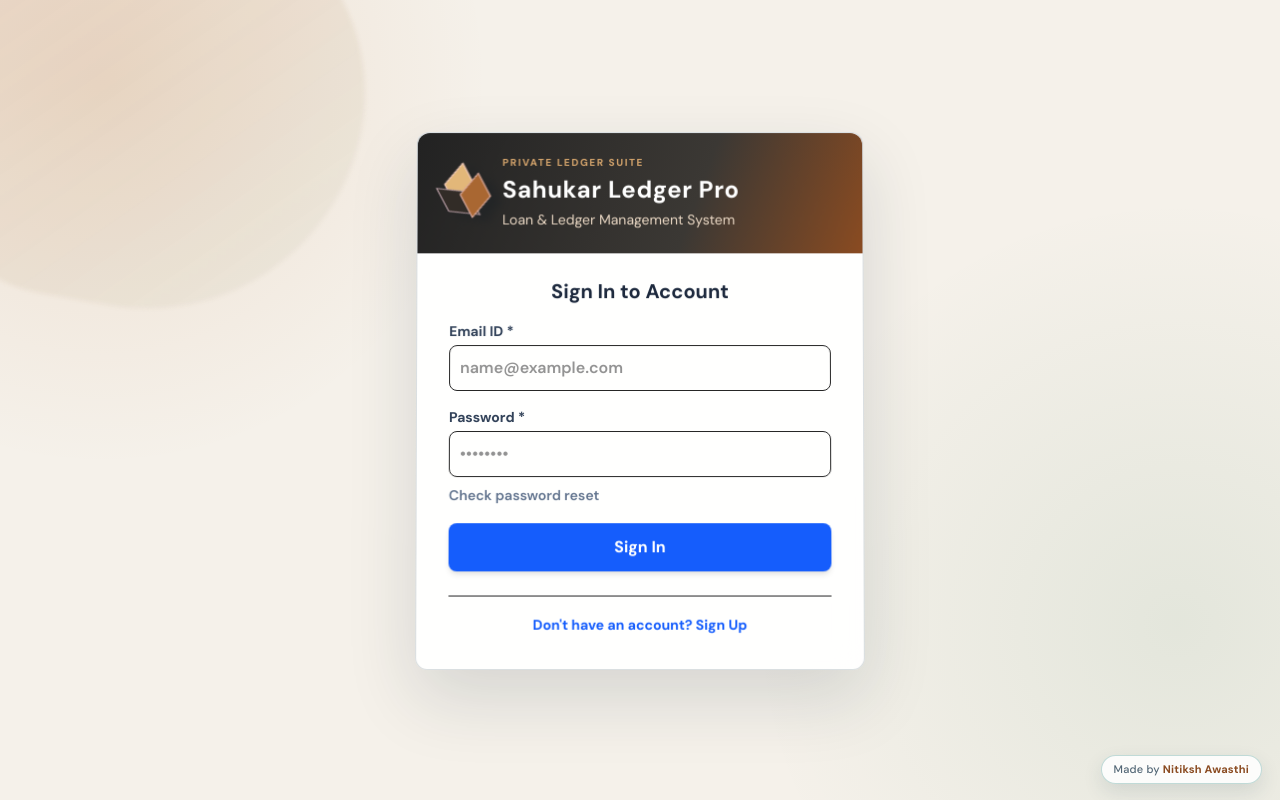
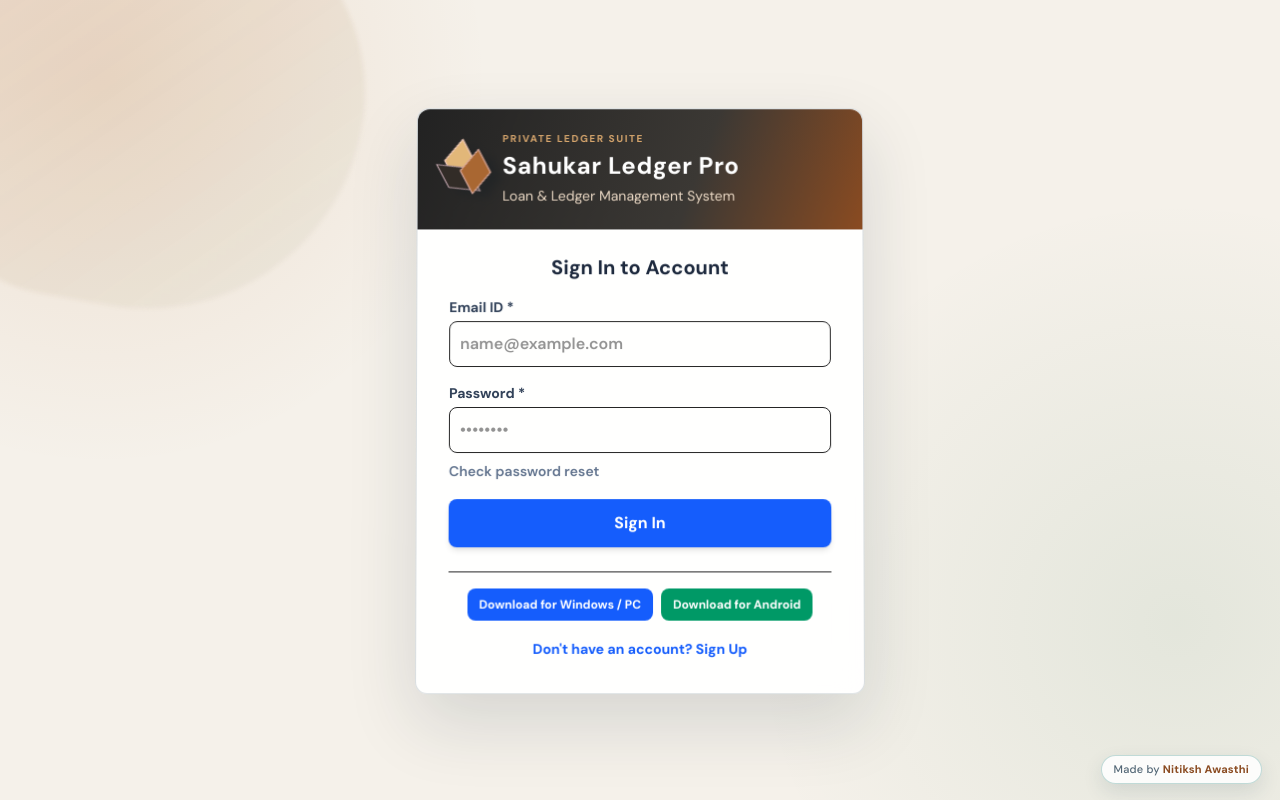
Before and after one commit to indoressag-ship-it/Saahukar-Ledger-Pro, a React (Vite) app: page / in a window 1280 px wide. Built offline with nearby package versions, Linux system fonts and the light colour scheme; no server answers; the HTML template or start-up script is replaced by a standard one.

Commit message:
Add dedicated downloads tab

```diff
--- a/src/App.jsx
+++ b/src/App.jsx
@@ -531,6 +531,14 @@ export default function App() {
           </form>
 
           <div className="mt-6 text-center border-t pt-4">
+            <div className="mb-4 flex flex-wrap justify-center gap-2">
+              <a href={WINDOWS_DOWNLOAD_URL} className="rounded-lg bg-blue-600 px-3 py-2 text-xs font-bold text-white transition hover:bg-blue-700" download>
+                Download for Windows / PC
+              </a>
+              <a href={ANDROID_DOWNLOAD_URL} className="rounded-lg bg-emerald-600 px-3 py-2 text-xs font-bold text-white transition hover:bg-emerald-700" download>
+                Download for Android
+              </a>
+            </div>
             <button className="text-sm font-bold text-blue-600 hover:underline" onClick={() => { setAuthMode(authMode === 'LOGIN' ? 'SIGNUP' : 'LOGIN'); setErrorMsg(''); }}>
               {authMode === 'LOGIN' ? "Don't have an account? Sign Up" : "Already have an account? Sign In"}
             </button>
@@ -572,6 +580,12 @@ export default function App() {
             className="border border-slate-600 hover:border-cyan-400 hover:text-cyan-300 font-bold px-4 py-2 rounded-lg text-sm transition">
             {lang === 'EN' ? 'Hinglish' : 'English'}
           </button>
+          <a href={WINDOWS_DOWNLOAD_URL} className="border border-blue-400 text-blue-200 hover:bg-blue-600 font-bold px-3 py-2 rounded-lg text-sm transition" download>
+            Windows Download
+          </a>
+          <a href={ANDROID_DOWNLOAD_URL} className="border border-emerald-400 text-emerald-200 hover:bg-emerald-600 font-bold px-3 py-2 rounded-lg text-sm transition" download>
+            Android Download
+          </a>
           <button
             onClick={() => supabase.auth.signOut()}
             className="bg-red-600 hover:bg-red-700 font-bold px-4 py-2 rounded text-sm text-white transition">
@@ -606,6 +620,9 @@ export default function App() {
         </button>
         <button onClick={() => setActiveTab('tools')} className={`whitespace-nowrap px-4 sm:px-6 py-3 font-bold text-sm rounded-t-lg transition ${activeTab === 'tools' ? 'bg-slate-50 text-cyan-700 border-b-4 border-cyan-600' : 'text-slate-600 hover:bg-slate-50'}`}>
           {lang === 'EN' ? 'Backup & Tools' : 'Tools'}
+        </button>
+        <button onClick={() => setActiveTab('downloads')} className={`whitespace-nowrap px-4 sm:px-6 py-3 font-bold text-sm rounded-t-lg transition ${activeTab === 'downloads' ? 'bg-slate-50 text-cyan-700 border-b-4 border-cyan-600' : 'text-slate-600 hover:bg-slate-50'}`}>
+          Downloads
         </button>
       </nav>
 
@@ -751,6 +768,26 @@ export default function App() {
 
         {activeTab === 'reports' && <Reports customers={customers} payments={payments} />}
 
+        {activeTab === 'downloads' && (
+          <div className="bg-white p-8 rounded-lg shadow-md border max-w-3xl space-y-6">
+            <div>
+              <p className="eyebrow">Sahukar Ledger Pro</p>
+              <h2 className="text-2xl font-bold text-slate-800">Download Apps</h2>
+              <p className="mt-2 text-slate-600">Apne computer ya Android device ke liye app download karein.</p>
+            </div>
+            <div className="grid gap-4 sm:grid-cols-2">
+              <a href={WINDOWS_DOWNLOAD_URL} className="rounded-lg bg-blue-600 p-5 font-bold text-white transition hover:bg-blue-700" download>
+                <span className="block text-lg">Download for Windows / PC</span>
+                <span className="mt-1 block text-sm font-medium text-blue-100">EXE installer for PC and laptop</span>
+              </a>
+              <a href={ANDROID_DOWNLOAD_URL} className="rounded-lg bg-emerald-600 p-5 font-bold text-white transition hover:bg-emerald-700" download>
+                <span className="block text-lg">Download for Android</span>
+                <span className="mt-1 block text-sm font-medium text-emerald-100">APK installer for mobile</span>
+              </a>
+            </div>
+          </div>
+        )}
+
         {/* 5. BACKUP & TOOLS TAB */}
         {activeTab === 'tools' && (
           <div className="bg-white p-8 rounded-lg shadow-md border max-w-2xl space-y-4">
```
